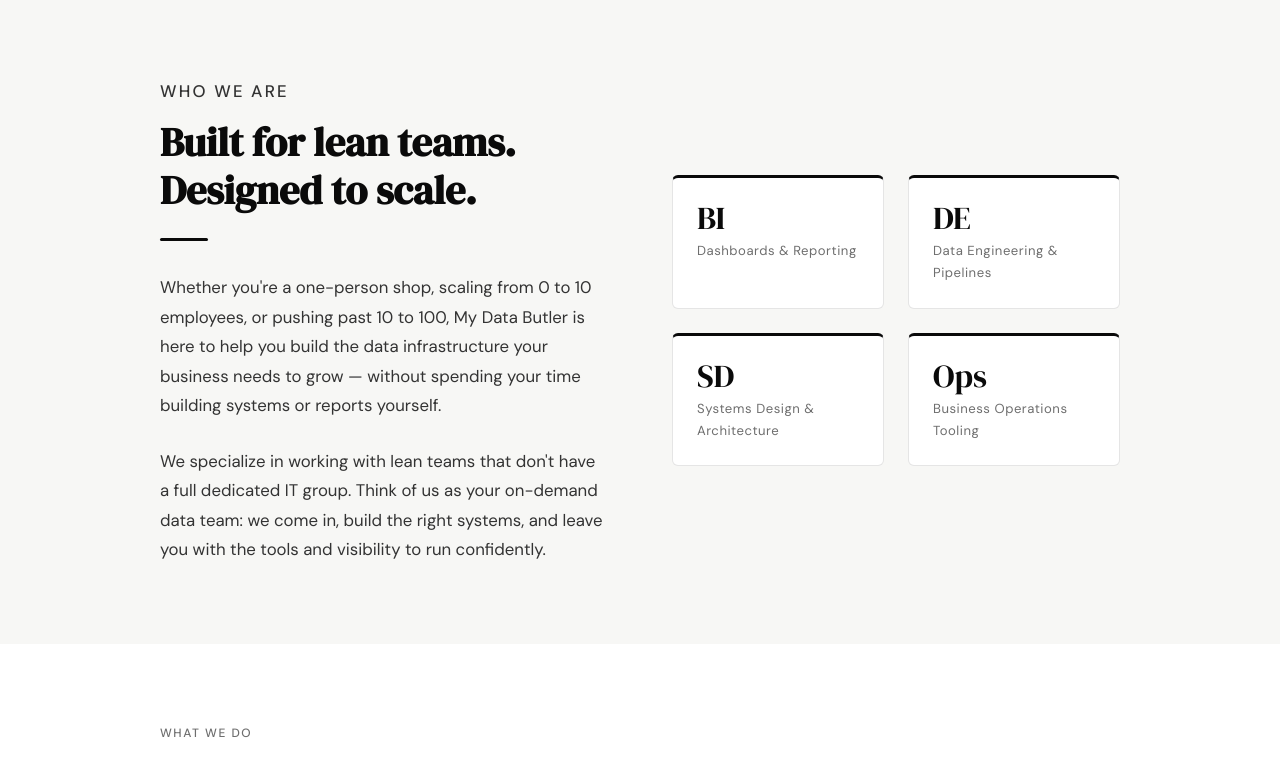
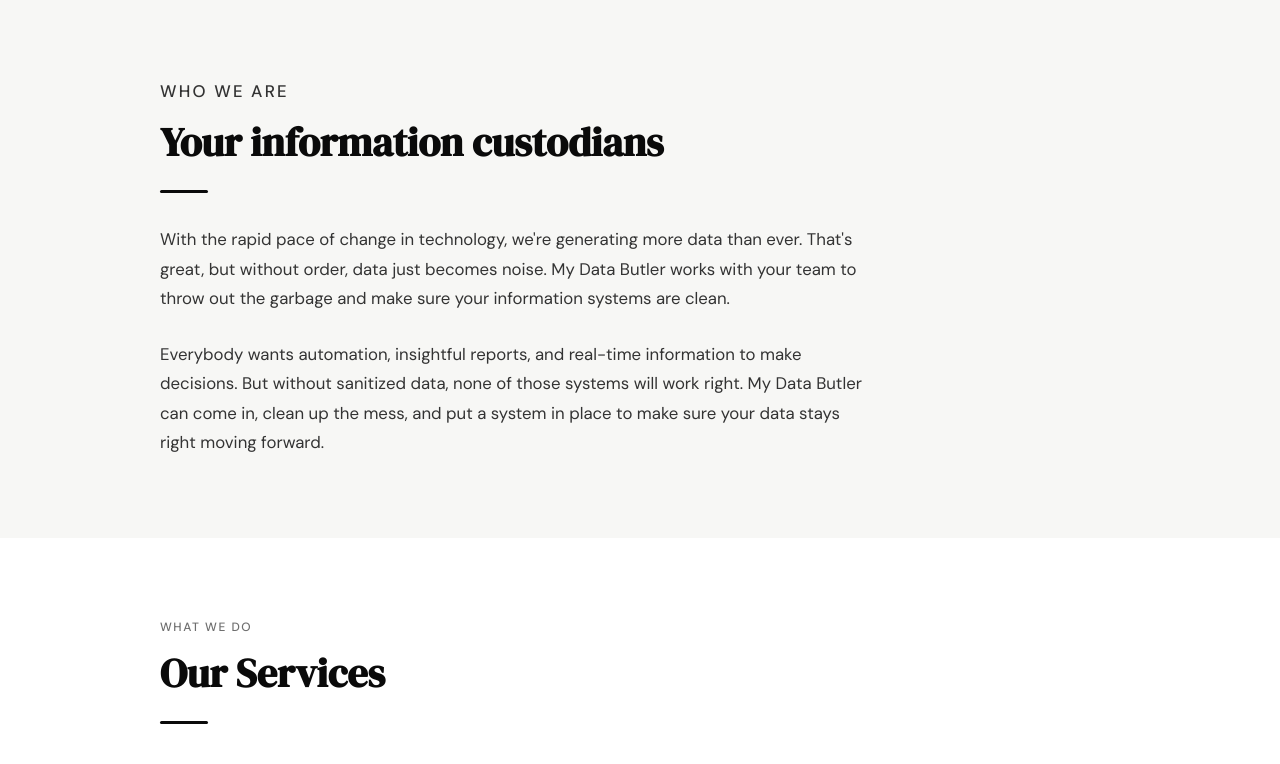
Before and after one commit to graham-wganalytics/mydatabutler, a plain HTML site: page index.html in a window 1280 px wide. Shown: the part 805-1569 px from the top of the page. Drawn offline with Linux system fonts and the light colour scheme.

Commit message:
Update index.html

```diff
--- a/index.html
+++ b/index.html
@@ -215,6 +215,7 @@
 gap: 4rem;
 align-items: center;
 }
+.about-text { max-width: 720px; }
 .about-text p { color: #333333; font-size: 1.05rem; line-height: 1.75; }
 .about-stats { display: grid; grid-template-columns: 1fr 1fr; gap: 1.5rem; }
 .stat-card {
@@ -412,21 +413,13 @@
 <!-- ABOUT -->
 <section class="about" id="about">
 <div class="section-inner">
-<div class="about-grid">
 <div class="about-text">
 <p class="section-label">Who We Are</p>
-<h2 class="section-title">Built for lean teams. Designed to scale.</h2>
+<h2 class="section-title">Your information custodians</h2>
 <div class="divider"></div>
-<p>Whether you're a one-person shop, scaling from 0 to 10 employees, or pushing past 10 to 100, My Data Butler is here to help you build the data infrastructure your business needs to grow — without spending your time building systems or reports yourself.</p>
+<p>With the rapid pace of change in technology, we're generating more data than ever. That's great, but without order, data just becomes noise. My Data Butler works with your team to throw out the garbage and make sure your information systems are clean.</p>
 <br/>
-<p>We specialize in working with lean teams that don't have a full dedicated IT group. Think of us as your on-demand data team: we come in, build the right systems, and leave you with the tools and visibility to run confidently.</p>
-</div>
-<div class="about-stats">
-<div class="stat-card"><div class="number">BI</div><div class="label">Dashboards &amp; Reporting</div></div>
-<div class="stat-card"><div class="number">DE</div><div class="label">Data Engineering &amp; Pipelines</div></div>
-<div class="stat-card"><div class="number">SD</div><div class="label">Systems Design &amp; Architecture</div></div>
-<div class="stat-card"><div class="number">Ops</div><div class="label">Business Operations Tooling</div></div>
-</div>
+<p>Everybody wants automation, insightful reports, and real-time information to make decisions. But without sanitized data, none of those systems will work right. My Data Butler can come in, clean up the mess, and put a system in place to make sure your data stays right moving forward.</p>
 </div>
 </div>
 </section>
```
